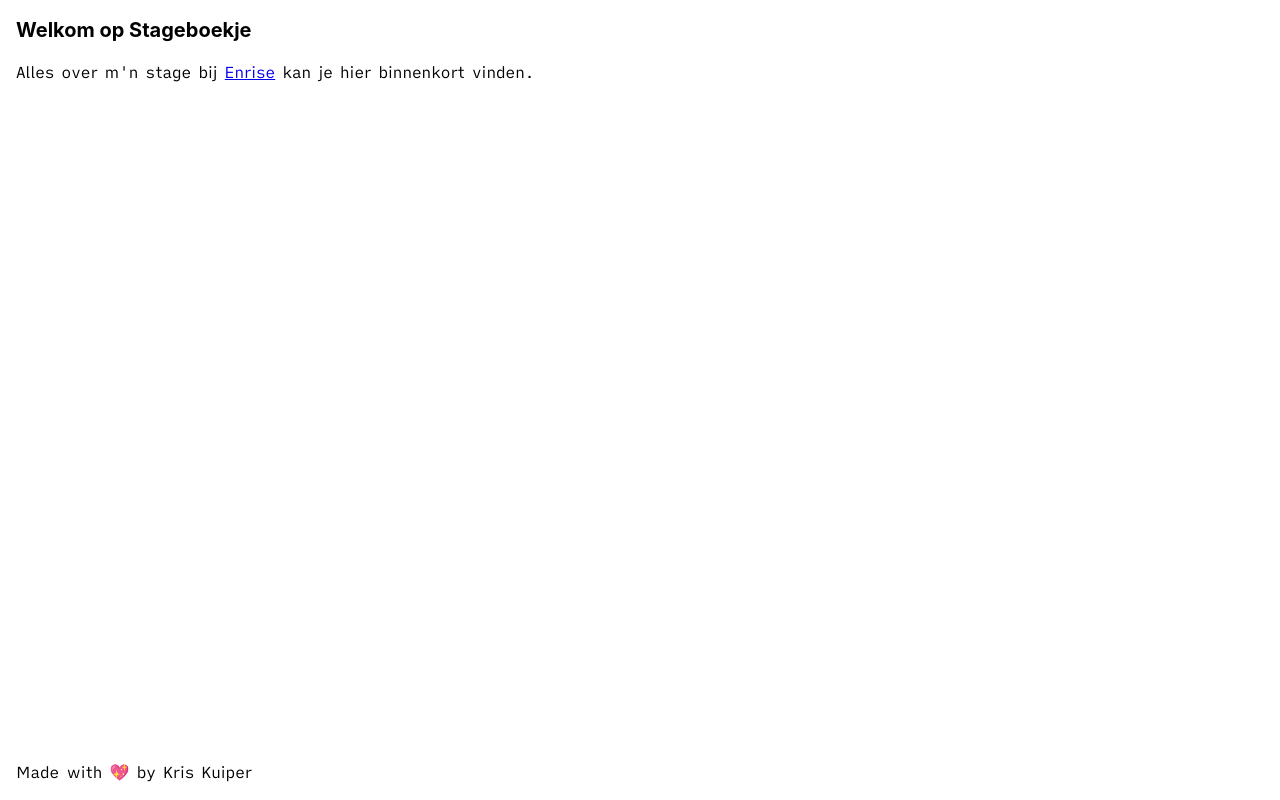
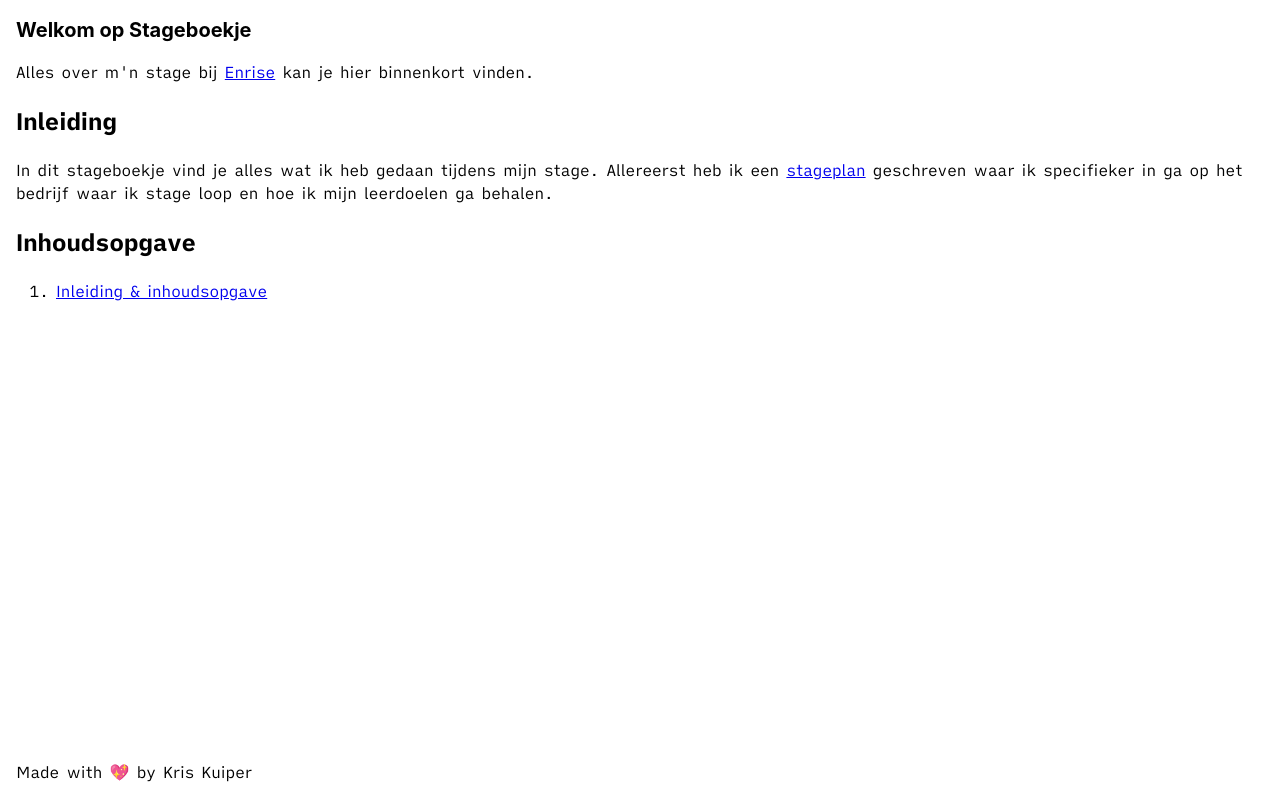
Before and after one commit to kriskuiper/stageboekje, an Eleventy site: page src/index.md in a window 1280 px wide. Built offline with nearby package versions, Linux system fonts and the light colour scheme; Eleventy itself is replaced by a stand-in of ours; files that its build step writes are made by us from their sources.

Commit message:
feat: make homepage an overview of the document

```diff
--- a/src/index.md
+++ b/src/index.md
@@ -1,6 +1,16 @@
 ---
 title: "Welkom op Stageboekje"
 layout: "default"
+name: Inleiding & inhoudsopgave
+tags: base
 ---
 
 Alles over m'n stage bij [Enrise](https://enrise.com/) kan je hier binnenkort vinden.
+
+## Inleiding
+In dit stageboekje vind je alles wat ik heb gedaan tijdens mijn stage. Allereerst heb ik een [stageplan](/stageplan) geschreven waar ik specifieker in ga op het bedrijf waar ik stage loop en hoe ik mijn leerdoelen ga behalen.
+
+## Inhoudsopgave
+{% for page in collections.base %}
+  1. [{{ page.data.name }}]({{ page.url }})
+{% endfor %}
```
